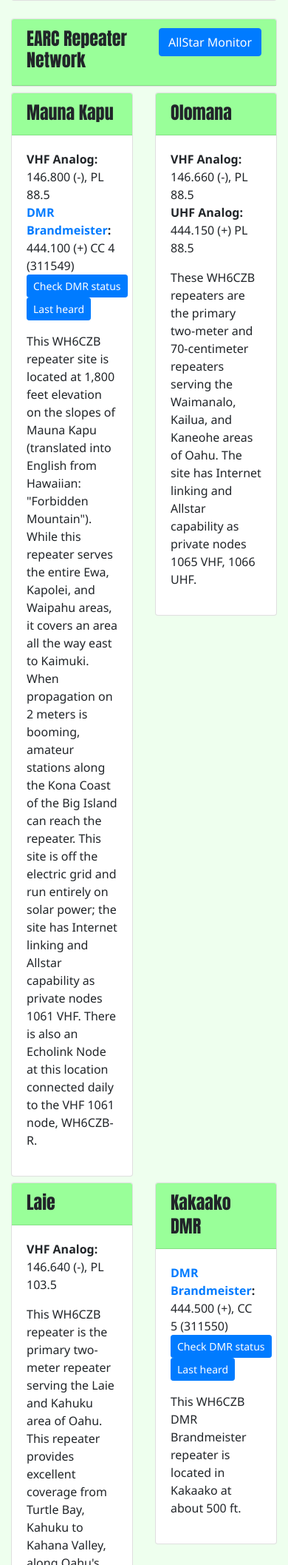
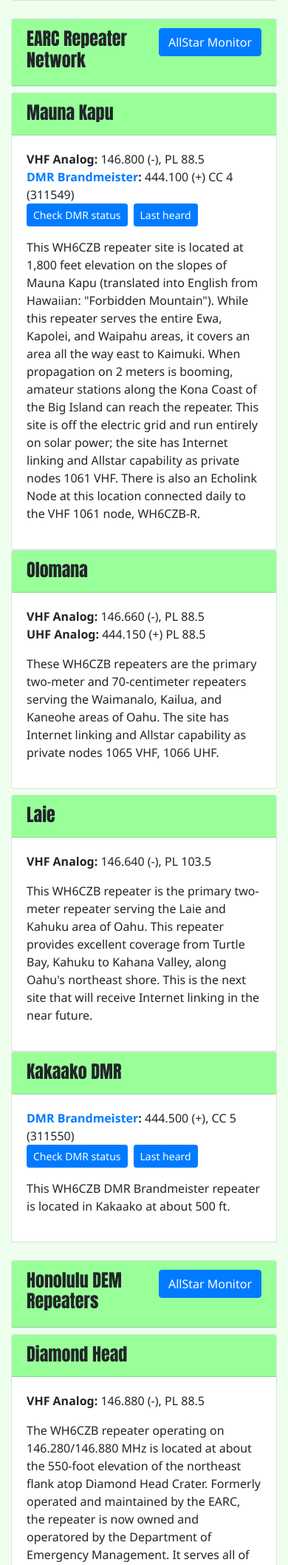
Before and after one commit to pineapplejuice/earc2-members, a Django app: page /homepage/repeaters/ in a window 390 px wide. Shown: the part 1006-3121 px from the top of the page at 74% size. Run offline with Django 3.2, Linux system fonts and the light colour scheme; some libraries are stand-ins or nearby versions.

Commit message:
Revise cols for repeaters.html for responsive layout

```diff
--- a/homepage/templates/homepage/repeaters.html
+++ b/homepage/templates/homepage/repeaters.html
@@ -28,7 +28,7 @@
 </div>
 
 <div class="row mb-2">
-	<div class="col-6">
+	<div class="col-md">
 		<div class="card">
 			<div class="card-header">
 				<span class="h4 title">Mauna Kapu</span>
@@ -40,7 +40,7 @@
 			</div>
 		</div>
 	</div>
-	<div class="col-6">
+	<div class="col-md">
 		<div class="card">
 			<div class="card-header">
 				<span class="h4 title">Olomana</span>
@@ -55,7 +55,7 @@
 </div>
 
 <div class="row mb-4">
-	<div class="col-6">
+	<div class="col-md">
 		<div class="card">
 			<div class="card-header">
 				<span class="h4 title">Laie</span>
@@ -67,7 +67,7 @@
 		</div>
 	</div>
 
-	<div class="col-6">
+	<div class="col-md">
 		<div class="card">
 			<div class="card-header">
 				<span class="h4 title">Kakaako DMR</span>
@@ -93,7 +93,7 @@
 </div>
 
 <div class="row mb-2">
-	<div class="col-12">
+	<div class="col-md">
 		<div class="card">
 			<div class="card-header">
 				<span class="h4 title">Diamond Head</span>
@@ -107,7 +107,7 @@
 </div>
 
 <div class="row">
-	<div class="col-6">
+	<div class="col-md">
 		<div class="card">
 			<div class="card-header">
 				<span class="h4 title">Fasi Municipal Building</span>
@@ -119,7 +119,7 @@
 			</div>
 		</div>
 	</div>
-	<div class="col-6">
+	<div class="col-md">
 		<div class="card">
 			<div class="card-header">
 				<span class="h4 title">Peacock Flats</span>
```
